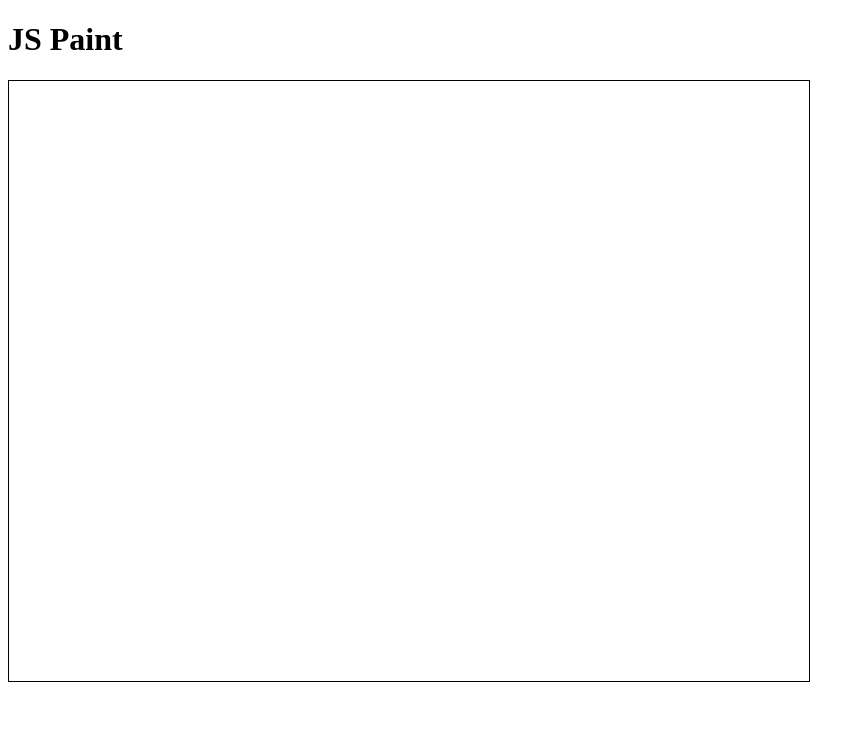
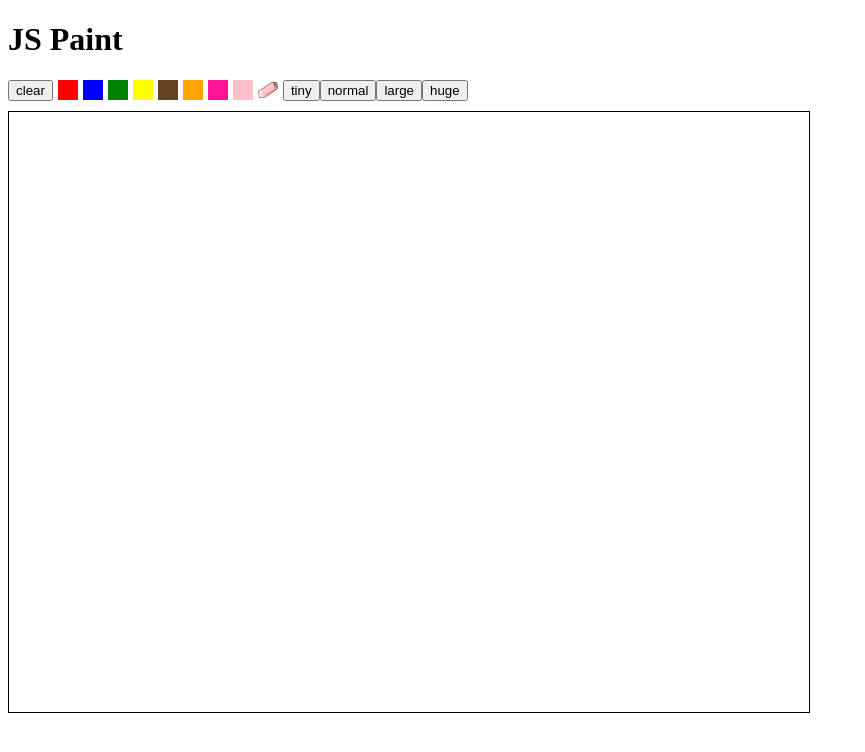
Before and after one commit to kattelles/JS-Paint, a plain HTML site: page index.html in a window 1280 px wide. Shown: the whole page, without its empty margins (0-865 px from the left). Drawn offline with nearby package versions, Linux system fonts and the light colour scheme.

Commit message:
more colors

```diff
--- a/css/application.css
+++ b/css/application.css
@@ -1,3 +1,89 @@
 .canvas {
+  margin-top: 10px;
   border: 1px solid black;
 }
+
+.controls {
+  display: flex;
+}
+
+#clear {
+  cursor: pointer;
+  margin-right: 5px;
+}
+
+.red {
+  width: 20px;
+  height: 20px;
+  background-color: red;
+  cursor: pointer;
+  margin-right: 5px;
+}
+
+.blue {
+  width: 20px;
+  height: 20px;
+  background-color: blue;
+  cursor: pointer;
+  margin-right: 5px;
+}
+
+.green {
+  width: 20px;
+  height: 20px;
+  background-color: green;
+  cursor: pointer;
+  margin-right: 5px;
+}
+
+.yellow {
+  width: 20px;
+  height: 20px;
+  background-color: yellow;
+  cursor: pointer;
+  margin-right: 5px;
+}
+
+.pink {
+  width: 20px;
+  height: 20px;
+  background-color: pink;
+  cursor: pointer;
+  margin-right: 5px;
+}
+
+.brown {
+  width: 20px;
+  height: 20px;
+  background-color: #654321;
+  cursor: pointer;
+  margin-right: 5px;
+}
+
+.orange {
+  width: 20px;
+  height: 20px;
+  background-color: orange;
+  cursor: pointer;
+  margin-right: 5px;
+}
+
+.hot-pink {
+  width: 20px;
+  height: 20px;
+  background-color: #ff1493;
+  cursor: pointer;
+  margin-right: 5px;
+}
+
+.eraser {
+  width: 20px;
+  height: 20px;
+  cursor: pointer;
+  margin-right: 5px;
+}
+
+.eraser img {
+  width: 20px;
+  height: 20px;
+}
--- a/index.html
+++ b/index.html
@@ -9,6 +9,25 @@
   </head>
   <body>
     <h1>JS Paint</h1>
+    <div class="controls">
+      <button id="clear">clear</button>
+      <div class="red" id="red"></div>
+      <div class="blue" id="blue"/></div>
+      <div class="green" id="green"/></div>
+      <div class="yellow" id="yellow"/></div>
+      <div class="brown" id="brown"/></div>
+      <div class="orange" id="orange"/></div>
+      <div class="hot-pink" id="hot-pink"/></div>
+      <div class="pink" id="pink"/></div>
+      <div class="eraser" id="eraser">
+        <img src="./css/assets/eraser.png" alt="eraser"/>
+      </div>
+      <button id="tiny">tiny</button>
+      <button id="normal">normal</button>
+      <button id="large">large</button>
+      <button id="huge">huge</button>
+
+    </div>
     <canvas class="canvas" id="canvas" width="800" height="600"></canvas>
   </body>
 </html>
--- a/js/bundle.js
+++ b/js/bundle.js
@@ -64,6 +64,68 @@
 	  let clickY = new Array();
 	  let clickDrag = new Array();
 	  let painting;
+	  let curColor = "black";
+	  let clickColor = new Array();
+	  let curSize = 5;
+	  let clickSize = new Array();
+	  let curShape = "round";
+	  let clickShape = new Array();
+
+	  $('#tiny').click(function(e) {
+	    curSize = 1;
+	  });
+
+	  $('#normal').click(function(e) {
+	    curSize = 5;
+	  });
+
+	  $('#large').click(function(e) {
+	    curSize = 15;
+	  });
+
+	  $('#huge').click(function(e) {
+	    curSize = 25;
+	  });
+
+	  $('#clear').click(function(e) {
+	    location.reload();
+	  });
+
+	  $('#red').click(function(e) {
+	      curColor = "red";
+	  });
+
+	  $('#blue').click(function(e) {
+	      curColor = "blue";
+	  });
+
+	  $('#green').click(function(e) {
+	      curColor = "green";
+	  });
+
+	  $('#yellow').click(function(e) {
+	      curColor = "yellow";
+	  });
+
+	  $('#orange').click(function(e) {
+	      curColor = "orange";
+	  });
+
+	  $('#brown').click(function(e) {
+	      curColor = "#654321";
+	  });
+
+	  $('#hot-pink').click(function(e) {
+	      curColor = "#ff1493";
+	  });
+
+	  $('#pink').click(function(e) {
+	      curColor = "pink";
+	  });
+
+	  $('#eraser').click(function(e) {
+	      curColor = "white";
+	  });
 
 	  $('#canvas').mousedown(function(e) {
 	    const mouseX = e.pageX - this.offsetLeft;
@@ -92,24 +154,27 @@
 	    clickX.push(x);
 	    clickY.push(y);
 	    clickDrag.push(dragging);
+	    clickColor.push(curColor);
+	    clickSize.push(curSize);
+	    clickShape.push(curShape);
 	  };
 
 	  function redraw(){
+
 	    context.clearRect(0, 0, context.canvas.width, context.canvas.height);
 
-	    context.strokeStyle = "black";
-	    context.lineJoin = "round";
-	    context.lineWidth = 5;
-
-	    for(var i=0; i < clickX.length; i++) {
+	    for(var i = 0; i < clickX.length; i++) {
 	      context.beginPath();
 	      if(clickDrag[i] && i){
 	        context.moveTo(clickX[i-1], clickY[i-1]);
-	       }else{
+	       } else{
 	         context.moveTo(clickX[i]-1, clickY[i]);
 	       }
 	       context.lineTo(clickX[i], clickY[i]);
 	       context.closePath();
+	       context.strokeStyle = clickColor[i];
+	       context.lineWidth = clickSize[i];
+	       context.lineJoin = clickShape[i];
 	       context.stroke();
 	    }
 	  }
```
Also changed, not shown: js/painting.js (+71 -6 lines), css/assets/eraser.png (added), 1 other file.
